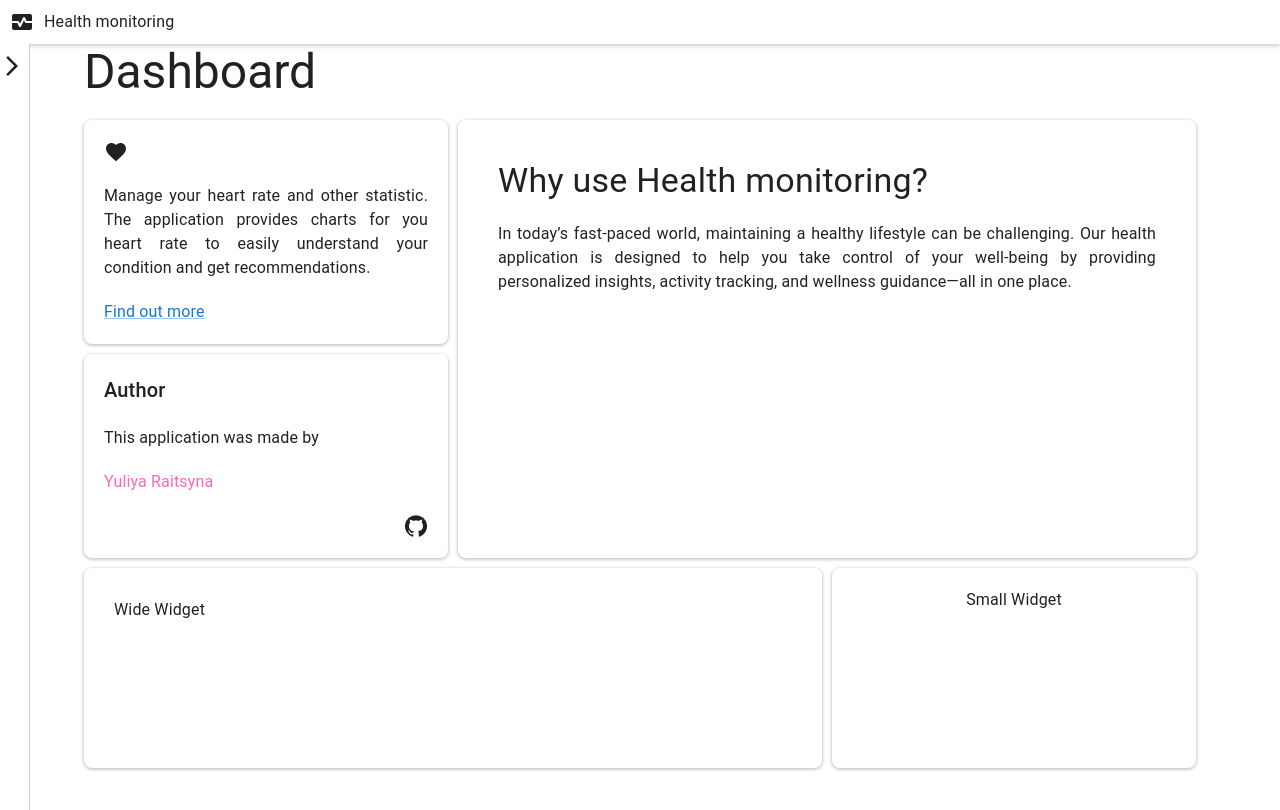
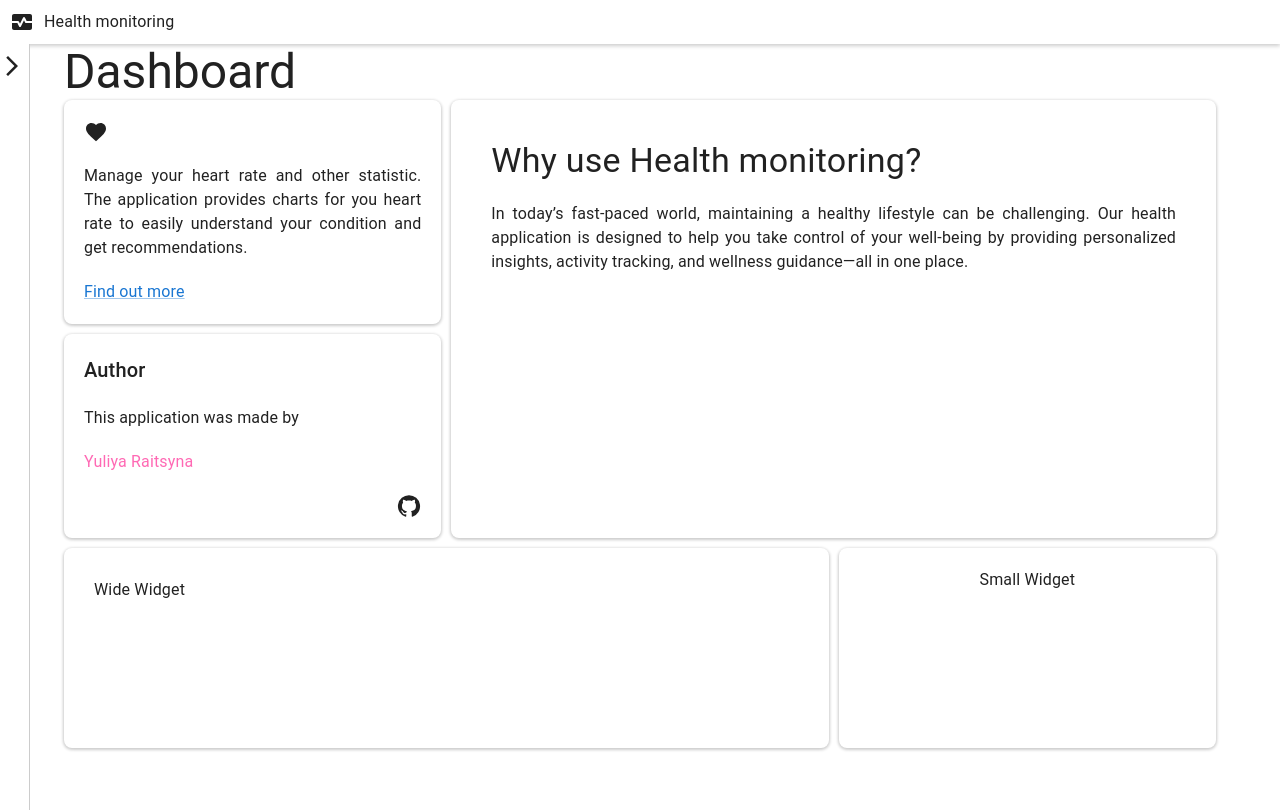
Before and after one commit to yuliaraitsyna/health_dashboard, a Next.js app: page /dashboard in a window 1280 px wide. Shown: the top 810 px of the page. Built offline with nearby package versions, Linux system fonts and the light colour scheme.

Commit message:
fix: fix layout and client error

```diff
--- a/app/dashboard/Layout.module.css
+++ b/app/dashboard/Layout.module.css
@@ -1,5 +1,4 @@
 .container {
     height: 100%;
-    width: 100%;
-    margin-right: 30px;
+    width: 100vw;
 }
--- a/app/dashboard/layout.tsx
+++ b/app/dashboard/layout.tsx
@@ -1,3 +1,5 @@
+"use client"
+
 import styles from './Layout.module.css'
 
 import React from 'react'
--- a/app/dashboard/page.tsx
+++ b/app/dashboard/page.tsx
@@ -1,3 +1,5 @@
+"use server"
+
 import { Typography } from '@mui/material';
 import ThemeWrapper from '../theme/ThemeWrapper';
 import DashboardSkeleton from '../ui/dashboard/DashboardSkeleton/DashboardSkeleton';
@@ -6,8 +8,10 @@ import React from 'react'
 export default async function Page() {
   return (
     <ThemeWrapper>
-      <Typography variant="h3" ml={'20px'}>Dashboard</Typography>
+      <>
+      <Typography variant="h3">Dashboard</Typography>
       <DashboardSkeleton />
+      </>
     </ThemeWrapper>
   )
 }
--- a/app/ui/dashboard/DashboardSkeleton/DashboardSkeleton.module.css
+++ b/app/ui/dashboard/DashboardSkeleton/DashboardSkeleton.module.css
@@ -2,7 +2,6 @@
     display: grid;
     grid-template-columns: repeat(auto-fill, minmax(350px, 1fr));
     gap: 10px;
-    padding: 20px;
 }
 
 .widget {
```
